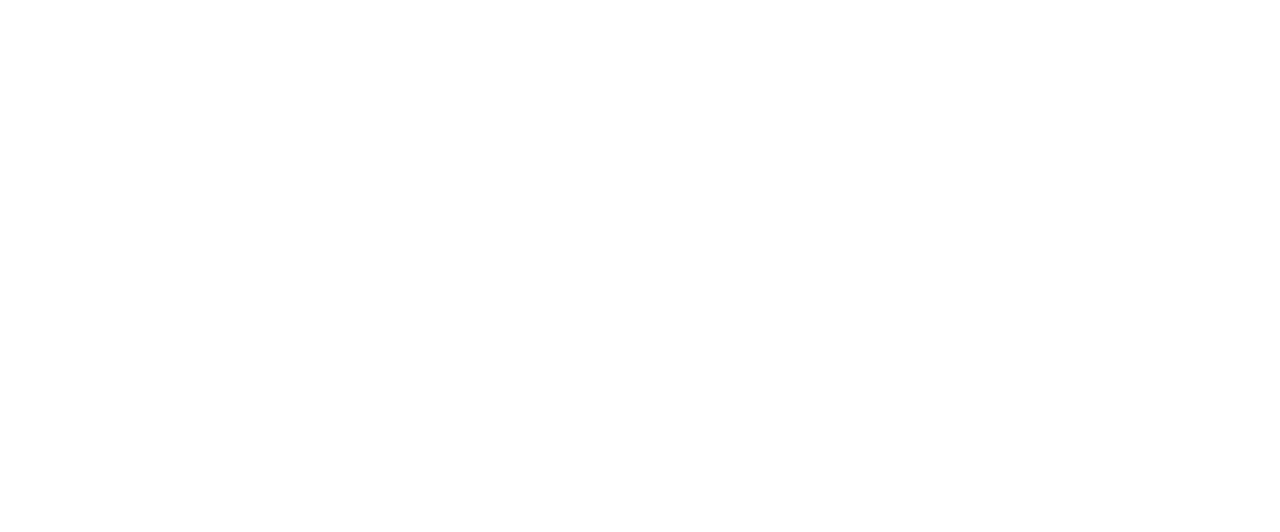
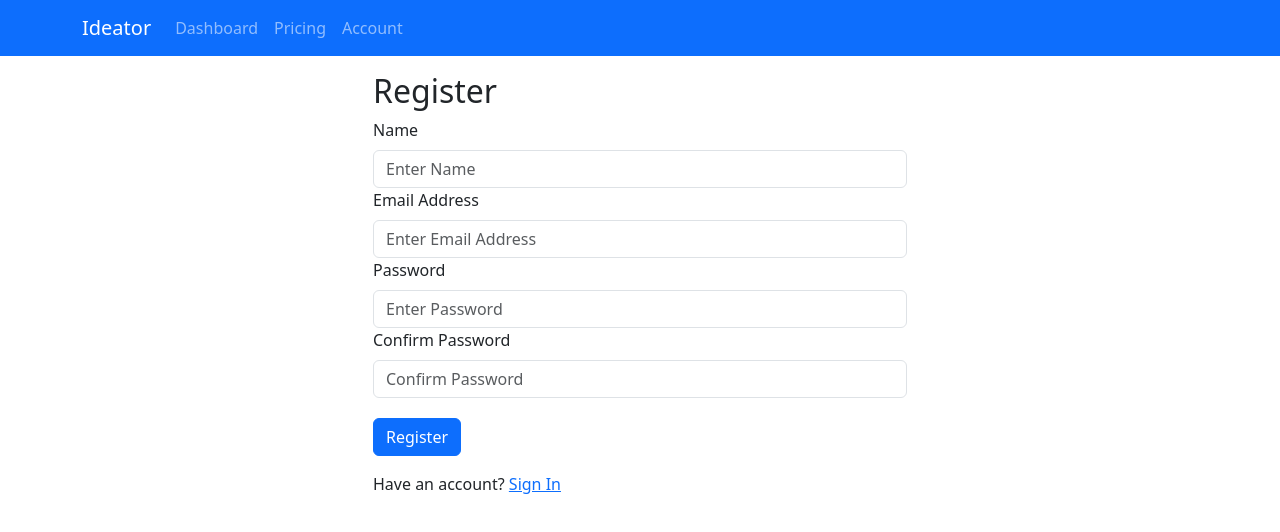
Before and after one commit to sarathk82/ideator, a React (Create React App) app: page /register in a window 1280 px wide. Shown: the top 532 px of the page. Built offline with nearby package versions, Linux system fonts and the light colour scheme.

Commit message:
include oauth

```diff
--- a/package.json
+++ b/package.json
@@ -6,9 +6,11 @@
   "dependencies": {
     "@fortawesome/fontawesome-free": "^6.5.2",
     "@react-aria/ssr": "^3.9.4",
+    "@react-oauth/google": "^0.12.1",
     "@testing-library/jest-dom": "^5.17.0",
     "@testing-library/react": "^13.4.0",
     "@testing-library/user-event": "^13.5.0",
+    "axios": "^1.7.2",
     "babel-preset-react-app": "^10.0.1",
     "bootstrap": "^5.3.3",
     "react": "^18.3.1",
--- a/src/App.js
+++ b/src/App.js
@@ -1,42 +1,28 @@
-
-import './App.css';
-import { Container } from 'react-bootstrap';
-import { BrowserRouter, Route, Routes ,useLocation} from 'react-router-dom';
-import Header from './component/Headers';
-import LoginScreen from './screens/LoginScreen';
-import HomeScreen from './screens/HomeScreen';
-import RegisterScreen from './screens/RegisterScreen';
+import "./App.css";
+import { Container } from "react-bootstrap";
+import { BrowserRouter, Route, Routes, useLocation } from "react-router-dom";
+import Header from "./component/Headers";
+import LoginScreen from "./screens/LoginScreen";
+import HomeScreen from "./screens/HomeScreen";
+import RegisterScreen from "./screens/RegisterScreen";
 
 function App() {
-
-//const baseUrl = (process.env.NODE_ENV === 'development') ? '' : `${process.env.PUBLIC_URL}`;
-//console.log(baseUrl);
-
-
+  //const baseUrl = (process.env.NODE_ENV === 'development') ? '' : `${process.env.PUBLIC_URL}`;
+  //console.log(baseUrl);
 
   return (
-
-    <BrowserRouter basename = '/ideator'>
-
+    <BrowserRouter>
       <Header />
 
-      <main className='py-3'>
-
+      <main className="py-3">
         <Container>
           <Routes>
-
-            <Route exact path= '/' element={<HomeScreen />} />
-            <Route path= '/login' element={<LoginScreen />} />
-            <Route path='/register' element={<RegisterScreen />} />
-
+            <Route exact path="/" element={<LoginScreen />} />
+            <Route path="/dashboard" element={<HomeScreen />} />
+            <Route path="/register" element={<RegisterScreen />} />
           </Routes>
-
         </Container>
-
       </main>
-
-
-
     </BrowserRouter>
   );
 }
--- a/src/component/Headers.js
+++ b/src/component/Headers.js
@@ -1,42 +1,37 @@
-import React from 'react';
-import { useState } from 'react';
-import Container from 'react-bootstrap/Container';
-import Nav from 'react-bootstrap/Nav';
-import Navbar from 'react-bootstrap/Navbar';
-import { NavDropdown } from 'react-bootstrap';
-import '@fortawesome/fontawesome-free/css/all.css';
+import React from "react";
+import Container from "react-bootstrap/Container";
+import Nav from "react-bootstrap/Nav";
+import Navbar from "react-bootstrap/Navbar";
+import { NavDropdown } from "react-bootstrap";
+import "@fortawesome/fontawesome-free/css/all.css";
 
-
-
-import { Link } from 'react-router-dom';
-import { LinkContainer } from 'react-router-bootstrap';
-
+import { Link } from "react-router-dom";
+import { LinkContainer } from "react-router-bootstrap";
 
 function Header() {
+  return (
+    <header>
+      <Navbar bg="primary" variant="dark" expand="lg" collapseOnSelect>
+        <Container>
+          <Navbar.Brand href="/">Ideator</Navbar.Brand>
+          <Navbar.Toggle aria-controls="responsive-navbar-nav" />
+          <Navbar.Collapse id="responsive-navbar-nav">
+            <Nav className="ml-auto">
+              <LinkContainer to="/dashboard">
+                <Nav.Link>Dashboard</Nav.Link>
+              </LinkContainer>
+              <LinkContainer to="/pricing">
+                <Nav.Link>Pricing</Nav.Link>
+              </LinkContainer>
+              <LinkContainer to="/account">
+                <Nav.Link>Account</Nav.Link>
+              </LinkContainer>
+            </Nav>
+          </Navbar.Collapse>
+        </Container>
+      </Navbar>
+    </header>
+  );
+}
 
-
-
-    return (
-
-        <header>
-            <Navbar bg='primary' variant='dark' expand="lg" collapseOnSelect>
-
-                <Nav >
-
-                    <NavDropdown id='username' title={<i className='fas fa-bars'></i>}>
-                        <NavDropdown.Item href='/dashboard'>Dashboard</NavDropdown.Item>
-                        <NavDropdown.Item href='/pricing'>Pricing</NavDropdown.Item>
-                        <NavDropdown.Item href='/account'>Account</NavDropdown.Item>
-                    </NavDropdown>
-                    <Navbar.Brand href='/ideator'>Ideator</Navbar.Brand>
-                    <Nav.Link href='/ideator/login'>Login</Nav.Link>
-                </Nav>
-
-
-            </Navbar>
-        </header >
-
-    );
-};
-
-export default Header;;
+export default Header;
--- a/src/index.js
+++ b/src/index.js
@@ -1,14 +1,17 @@
-import React from 'react';
-import ReactDOM from 'react-dom/client';
-import './index.css';
-import App from './App';
-import reportWebVitals from './reportWebVitals';
+import React from "react";
+import ReactDOM from "react-dom/client";
+import "./index.css";
+import App from "./App";
+import reportWebVitals from "./reportWebVitals";
+import { GoogleOAuthProvider } from "@react-oauth/google";
 
-const root = ReactDOM.createRoot(document.getElementById('root'));
+const root = ReactDOM.createRoot(document.getElementById("root"));
 root.render(
-  <React.StrictMode>
-    <App />
-  </React.StrictMode>
+  <GoogleOAuthProvider clientId="1092686776492-1t5iqfnkcoacmqhmin202e9m1tpern1s.apps.googleusercontent.com">
+    <React.StrictMode>
+      <App />
+    </React.StrictMode>
+  </GoogleOAuthProvider>
 );
 
 // If you want to start measuring performance in your app, pass a function
--- a/src/screens/RegisterScreen.js
+++ b/src/screens/RegisterScreen.js
@@ -1,41 +1,31 @@
-import React, { useState, useEffect } from 'react';
-import { Link, useLocation, useNavigate } from 'react-router-dom';
-import { Form, Button, Row, Col } from 'react-bootstrap';
+import React, { useState, useEffect } from "react";
+import { Link, useLocation, useNavigate } from "react-router-dom";
+import { Form, Button, Row, Col } from "react-bootstrap";
 
-import Message from '../component/Message';
-import FormContainer from '../component/FormContainer';
-import Loader from '../component/Loader';
-
-
+import Message from "../component/Message";
+import FormContainer from "../component/FormContainer";
+import Loader from "../component/Loader";
 
 const RegisterScreen = () => {
-
-    const [name, setName] = useState('');
-    const [email, setEmail] = useState('');
-    const [password, setPassword] = useState('');
+  const [name, setName] = useState("");
+  const [email, setEmail] = useState("");
+  const [password, setPassword] = useState("");
   const navigate = useNavigate();
   const location = useLocation();
 
-    const [confirmPassword, setConfirmPassword] = useState('');
-    const [message, setMessage] = useState('');
-    const redirect = location.search ? location.search.split('=')[1] : '/';
-
-
-
-
-
+  const [confirmPassword, setConfirmPassword] = useState("");
+  const [message, setMessage] = useState("");
+  const redirect = location.search ? location.search.split("=")[1] : "/";
 
   const SubmitHandler = (e) => {
     e.preventDefault();
     //Dispatch Register
     if (password !== confirmPassword) {
-            setMessage('Passwords do not match');
+      setMessage("Passwords do not match");
     } else {
-
-            console.log('Registering');
+      console.log("Registering");
       //write the logic to register the user
-        };
-
+    }
   };
 
   return (
@@ -43,72 +33,62 @@ const RegisterScreen = () => {
       <h2>Register</h2>
 
       <Form onSubmit={SubmitHandler}>
-
-                <Form.Group controlId='name'>
+        <Form.Group controlId="name">
           <Form.Label>Name</Form.Label>
           <Form.Control
             required
-                        type='name'
-                        placeholder='Enter Name'
+            type="name"
+            placeholder="Enter Name"
             value={name}
             onChange={(e) => setName(e.target.value)}
-                    >
-                    </Form.Control>
+          ></Form.Control>
         </Form.Group>
 
-                <Form.Group controlId='email'>
+        <Form.Group controlId="email">
           <Form.Label>Email Address</Form.Label>
           <Form.Control
             required
-                        type='email'
-                        placeholder='Enter Email Address'
+            type="email"
+            placeholder="Enter Email Address"
             value={email}
             onChange={(e) => setEmail(e.target.value)}
-                    >
-                    </Form.Control>
+          ></Form.Control>
         </Form.Group>
 
-                <Form.Group controlId='password'>
+        <Form.Group controlId="password">
           <Form.Label>Password</Form.Label>
           <Form.Control
             required
-                        type='password'
-                        placeholder='Enter Password'
+            type="password"
+            placeholder="Enter Password"
             value={password}
             onChange={(e) => setPassword(e.target.value)}
-                    >
-                    </Form.Control>
+          ></Form.Control>
         </Form.Group>
 
-                <Form.Group controlId='passwordConfirm'>
+        <Form.Group controlId="passwordConfirm">
           <Form.Label>Confirm Password</Form.Label>
           <Form.Control
             required
-                        type='password'
-                        placeholder='Confirm Password'
+            type="password"
+            placeholder="Confirm Password"
             value={confirmPassword}
             onChange={(e) => setConfirmPassword(e.target.value)}
-                    >
-                    </Form.Control>
+          ></Form.Control>
         </Form.Group>
 
-
-                <Button style={{ marginTop: '20px' }} type='submit' variant='primary'>
+        <Button style={{ marginTop: "20px" }} type="submit" variant="primary">
           Register
         </Button>
-
       </Form>
 
-            <Row className='py-3'>
+      <Row className="py-3">
         <Col>
-                    Have an account? <Link to={redirect ? `/login?redirect=${redirect}` : `/login`}>
-                        Sign In
-                    </Link>
+          Have an account?{" "}
+          <Link to={redirect ? `/?redirect=${redirect}` : `/`}>Sign In</Link>
         </Col>
       </Row>
-        </FormContainer >
-
+    </FormContainer>
   );
-
 };
 export default RegisterScreen;
```
Also changed, not shown: src/screens/LoginScreen.js (+76 -25 lines), 1 other file (tests, documents, lock files or other folders). Lines whose indentation alone changed are shown as unchanged.
